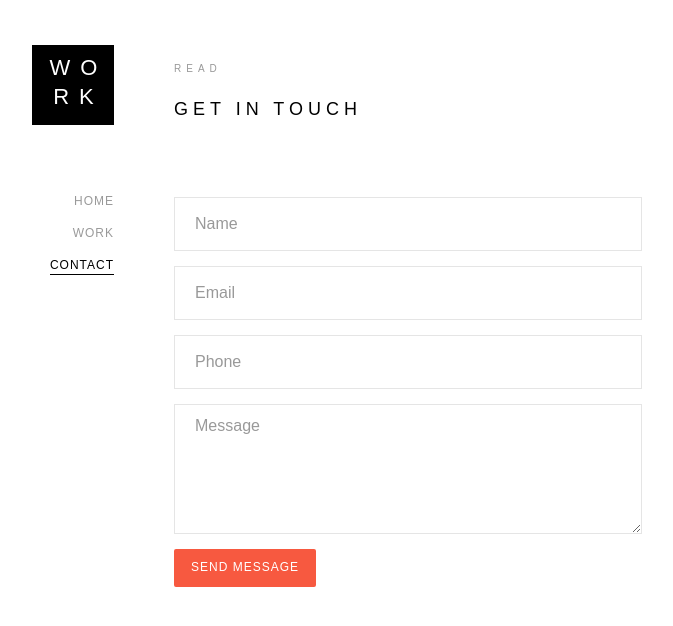
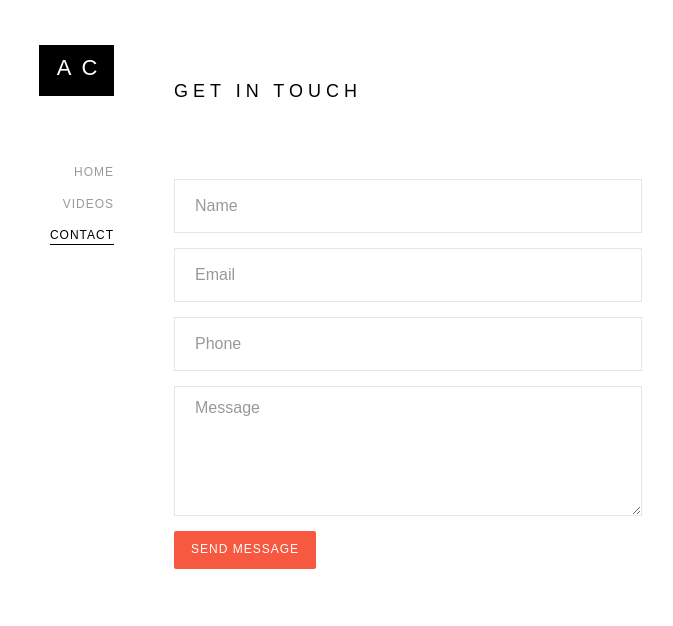
Before and after one commit to ashcheong/ashleyscheong, a plain HTML site: page contact.html in a window 1280 px wide. Shown: the whole page, without its empty margins (97-770 px from the left). Drawn offline with Linux system fonts and the light colour scheme.

Commit message:
Update contact.html

```diff
--- a/contact.html
+++ b/contact.html
@@ -3,7 +3,7 @@
 	<head>
 	<meta charset="utf-8">
 	<meta http-equiv="X-UA-Compatible" content="IE=edge">
-	<title>Work Template</title>
+	<title>Ashley S. Cheong</title>
 	<meta name="viewport" content="width=device-width, initial-scale=1">
 	<meta name="description" content="" />
 	<meta name="keywords" content="" />
@@ -47,11 +47,11 @@
 	<div id="colorlib-page">
 		<a href="#" class="js-colorlib-nav-toggle colorlib-nav-toggle"><i></i></a>
 		<aside id="colorlib-aside" role="complementary" class="border js-fullheight">
-			<h1 id="colorlib-logo"><a href="index.html"><span>Wo</span><span>rk</span></a></h1>
+			<h1 id="colorlib-logo"><a href="index.html"><span>AC</span></a></h1>
 			<nav id="colorlib-main-menu" role="navigation">
 				<ul>
 					<li><a href="index.html">Home</a></li>
-					<li><a href="work.html">Work</a></li>
+					<li><a href="work.html">Videos</a></li>
 					<li class="colorlib-active"><a href="contact.html">Contact</a></li>
 				</ul>
 			</nav>
@@ -68,7 +68,7 @@
 				<div class="container-fluid">
 					<div class="row">
 						<div class="col-md-12">
-							<span class="heading-meta">Read</span>
+							<span class="heading-meta"></span>
 							<h2 class="colorlib-heading animate-box" data-animate-effect="fadeInLeft">Get in Touch</h2>
 						</div>
 					</div>
```
